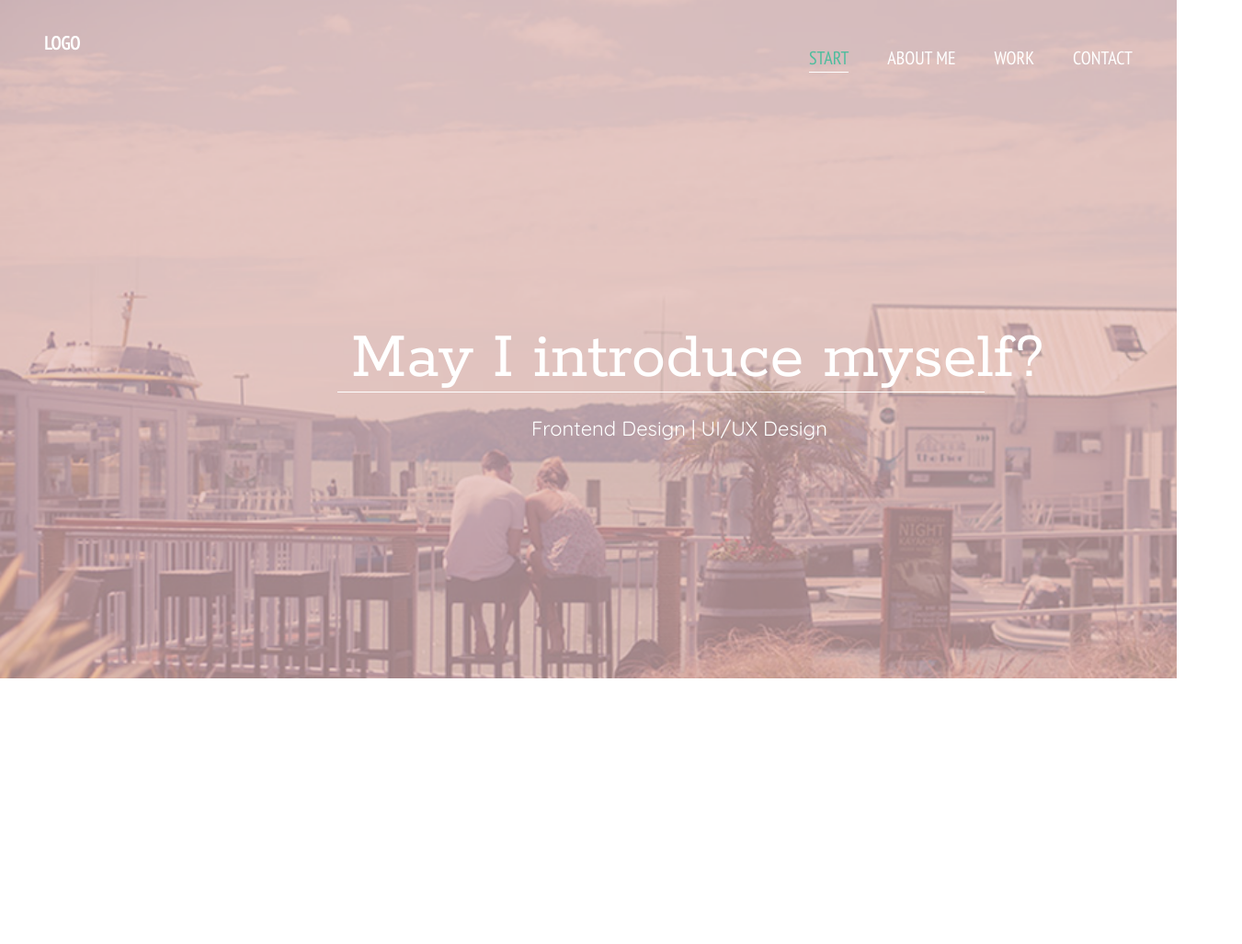
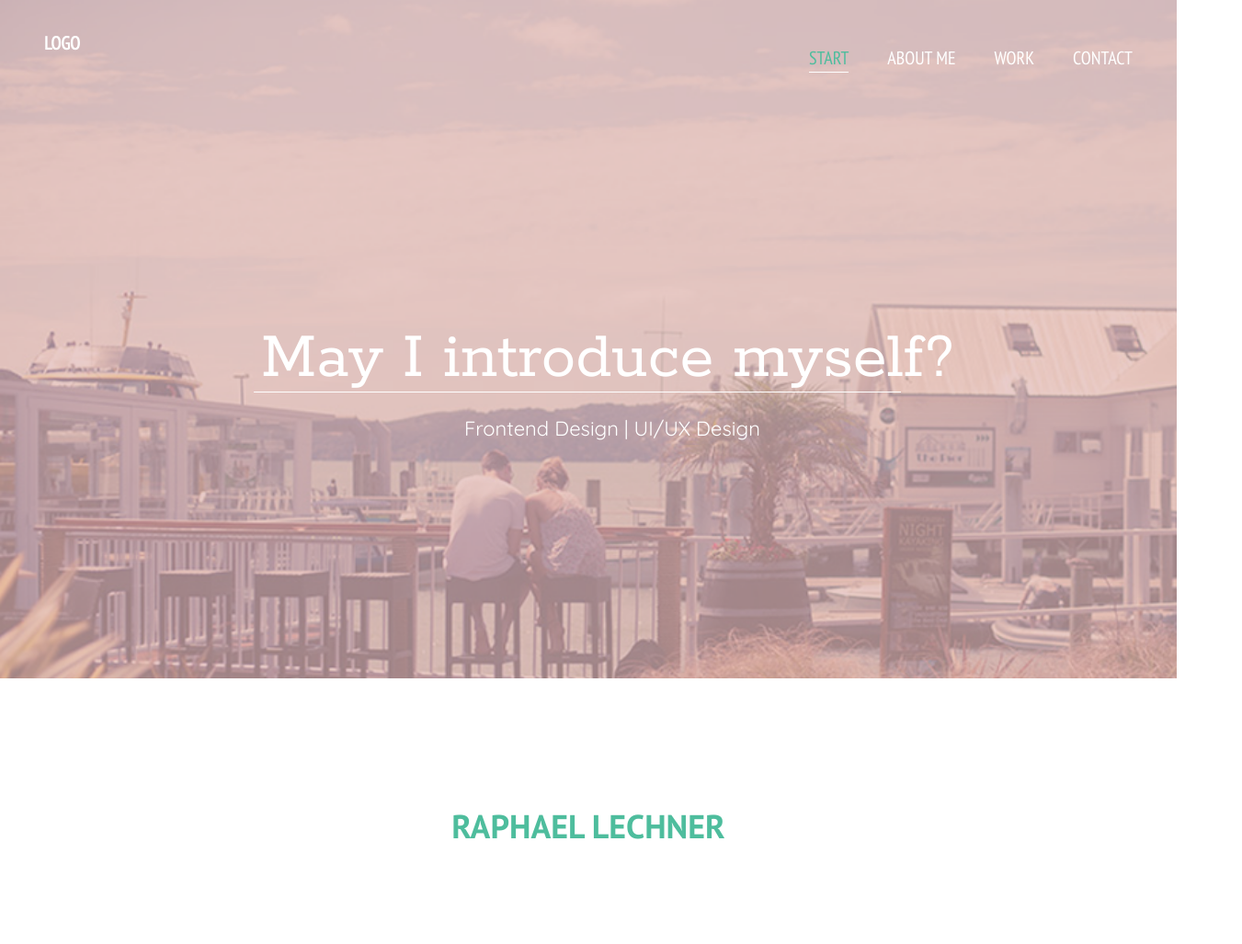
Before and after one commit to ShaRay/raphael, a website: page index.html in a window 1280 px wide. Shown: the top 1027 px of the page at 92% size, 1351 px wide, since content can reach past the window. Drawn offline with Linux system fonts and the light colour scheme.

Commit message:
added name text center

```diff
--- a/assets/scss/modules/introduction.scss
+++ b/assets/scss/modules/introduction.scss
@@ -2,3 +2,11 @@
   background-color: $white;
   min-height: 822px;
 }
+
+.name {
+  color: $puerto-rico;
+  font-size: 36px;
+  font-family: 'PT Sans', sans-serif;
+  line-height: 250px;
+  text-align: center;
+}
--- a/assets/scss/modules/main-header.scss
+++ b/assets/scss/modules/main-header.scss
@@ -10,7 +10,7 @@
   color: $white;
   position: relative;
   top: 261px;
-  right: -119px;
+  right: -21px;
   text-align: center;
 }
 
@@ -33,7 +33,7 @@
   border: none;
   height: 1px;
   top: 418px;
-  right: 209px;
+  right: 300px;
   position: absolute;
   width: 55%;
 }
@@ -43,5 +43,5 @@
   position: relative;
   text-align: center;
   top: 236px;
-  right: -99px;
+  right: -26px;
 }
--- a/index.html
+++ b/index.html
@@ -33,6 +33,9 @@
       <section class="introduction">
         <div class="container clearfix">
         </div>
+        <div col col-12>
+          <h2 class="name caps">Raphael Lechner</h2>
+        </div>
       </section>
 </body>
 
```
Also changed, not shown: dist/css/application.css.
